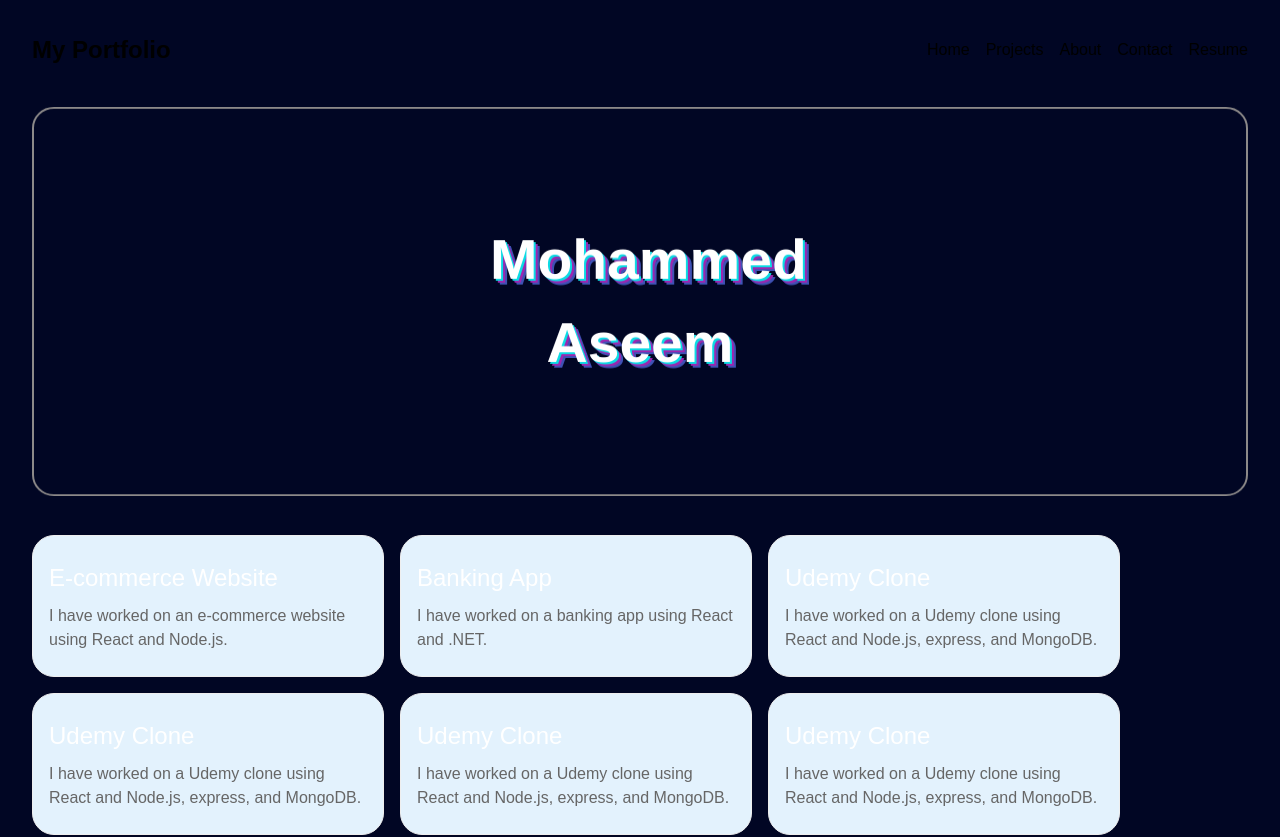
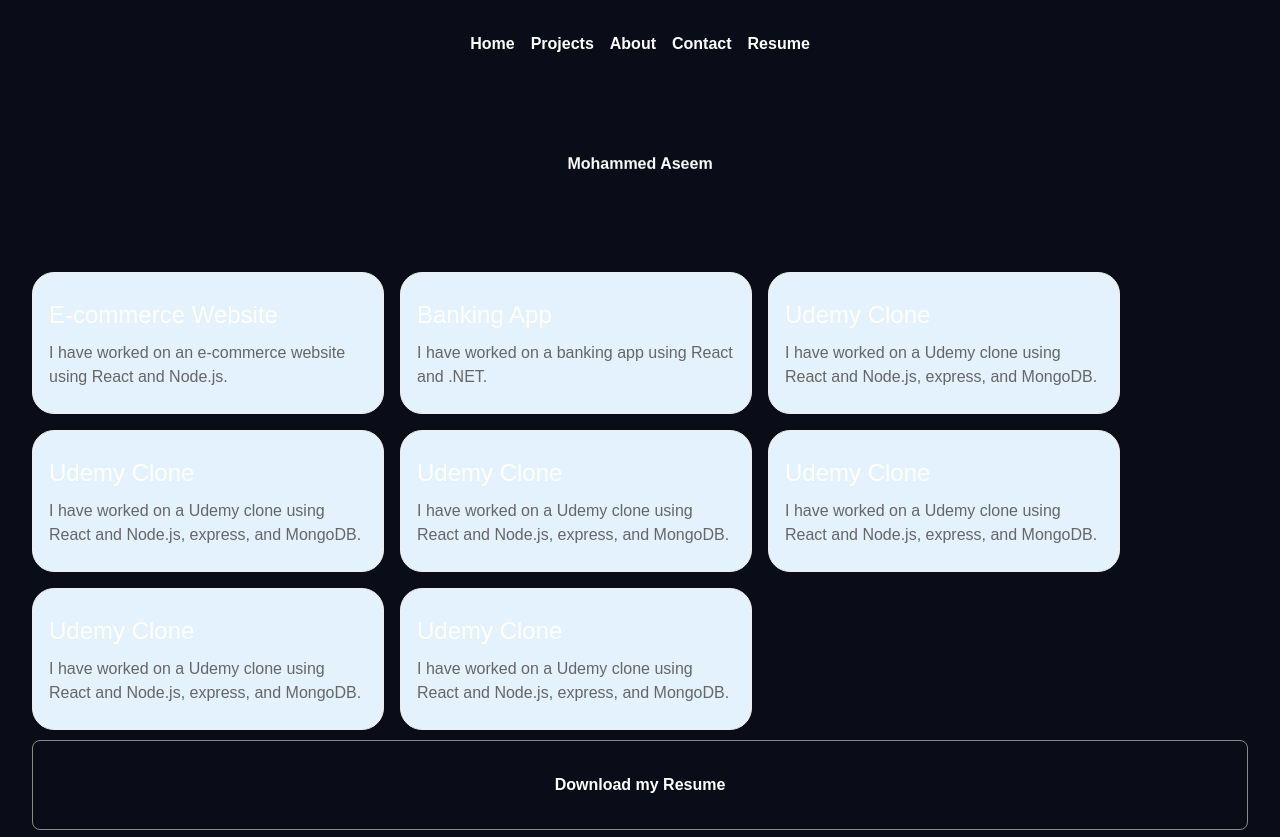
Before and after one commit to mdaseem/Aseem_Portfolio, a Next.js app in the folder my-portfolio/: page / in a window 1280 px wide. Shown: the top 837 px of the page. Built offline with nearby package versions, Linux system fonts and the light colour scheme.

Commit message:
header alignment

```diff
--- /dev/null
+++ b/my-portfolio/src/app/api/download-resume/resume.js
@@ -0,0 +1,15 @@
+import { NextResponse } from "next/server";
+import fs from "fs";
+import path from "path";
+
+export async function GET() {
+  const filePath = path.join(process.cwd(), "public", "resume.pdf");
+  const fileBuffer = fs.readFileSync(filePath);
+
+  const response = new NextResponse(fileBuffer);
+
+  response.headers.set("Content-Type", "application/pdf");
+  response.headers.set("Content-Disposition", 'attachment; filename="Aseem_Updated-Resume.pdf"');
+
+  return response;
+}
--- a/my-portfolio/src/app/components/Atoms/Header/Header.css
+++ b/my-portfolio/src/app/components/Atoms/Header/Header.css
@@ -1,22 +1,25 @@
 .header-content {
   display: flex;
   flex-direction: row;
+  color: white;
 }
-.header-main {
-  /* padding: 1rem 2rem; */
-}
-
 .header-title {
   flex: 1;
 }
 
 .header-nav {
+  color: white;
   gap: 1rem;
 }
 
 .header-link:hover {
-  text-decoration: none;
-  color: white;
+  color: #1591d8;
+}
+
+.header-link {
+font-weight: 800;
+text-decoration: none;
+color: white;
 }
 
 .header-content h1 {
@@ -31,14 +34,13 @@
 }
 
 .header-content a {
+  color: white;
 }
 
 .header-content a:hover {
-  text-decoration: underline;
 }
 
 @media (max-width: 767px) {
-  /* Styles for devices 767px wide and smaller (e.g., phones) */
   .header-main {
     display: none;
   }
--- a/my-portfolio/src/app/components/Atoms/Header/Header.tsx
+++ b/my-portfolio/src/app/components/Atoms/Header/Header.tsx
@@ -6,7 +6,6 @@ const Header: React.FC = () => {
   return (
     <header className="header-main">
       <div className="header-content">
-        <h1 className="header-title">{`My Portfolio`}</h1>
         <nav className="header-nav">
           <Link href="/" className="header-link">{`Home`}</Link>
           <Link href="#" className="header-link">{`Projects`}</Link>
--- a/my-portfolio/src/app/components/Atoms/Resume/Resume.css
+++ b/my-portfolio/src/app/components/Atoms/Resume/Resume.css
@@ -1,11 +1,10 @@
 .resume-container {
     padding: 2rem;
-    /* background-color: #3e47be;
-    border: 1px solid #3e47be; */
     border-radius: 8px;
     color: white;
     text-align: center;
     border: 1px solid #8c8989;
+    font-weight: 600;
 }
 
 .download-link:hover {
--- a/my-portfolio/src/app/components/Main/Main.tsx
+++ b/my-portfolio/src/app/components/Main/Main.tsx
@@ -8,7 +8,11 @@ interface MainProps {
 const Main: React.FC<MainProps> = (props) => {
   return (
     <div>
-      <main className="main-content">{props.children}</main>
+      <main className="main-content"><>
+      {/* <iframe id="projectFrame" src="https://go-renovate.vercel.app/" height={"100"}></iframe> */}
+      {props.children}
+      </>
+      </main>
     </div>
   );
 };
--- a/my-portfolio/src/app/globals.css
+++ b/my-portfolio/src/app/globals.css
@@ -23,25 +23,19 @@ body {
   /* background: var(--background);
   color: var(--foreground); */
   font-family: Arial, Helvetica, sans-serif;
+  background-color: #0a0c17;
 }
 .header-title-mobile {
   display: none;
 }
 .name-title {
-  font-size: 57px;
   font-weight: bold;
-  /* margin: auto; */
-  padding: 2em 8em;
+  padding: 4em 8em;
   text-align: center;
   border-radius: 22px;
-  /* position: absolute; */
-
-  /* font-size: 4rem; */
   font-weight: bold;
   color: #fff;
-  text-shadow: 2px 2px 0 #0cdbe4, 4px 4px 0 #9c27b0, 6px 6px 0 #3f51b5;
   transform: rotateX(15deg);
-  border: 2px solid #8c8989;
 }
 
 .page-view {
@@ -49,7 +43,7 @@ body {
   display: flex;
   flex-direction: column;
   gap: 2em;
-  background-color: #010624;
+  background-color: #0a0c17;
   color: white;
 }
 
--- a/my-portfolio/src/app/page.tsx
+++ b/my-portfolio/src/app/page.tsx
@@ -13,7 +13,7 @@ export default function ThisIsPortfolioHome() {
   return (
     <>
       <SEO
-        title="My Portfolio | Mohammed Aseem | Front-end Developer"
+        title="Mohammed Aseem | Front-end Developer"
         description="Welcome to my portfolio. I build web apps using TypeScript, Next.js, and more."
         keywords="portfolio, next.js, typescript, web developer,
          front-end developer,
@@ -24,7 +24,7 @@ export default function ThisIsPortfolioHome() {
       />
       <div className="page-view">
         <Menu>
-          <h1 className="header-title-mobile">{`My Portfolio`}</h1>
+          {""}
         </Menu>
         <Header />
         <div className="profile-image-container">
```
Also changed, not shown: 1 other file (tests, documents, lock files or other folders).
